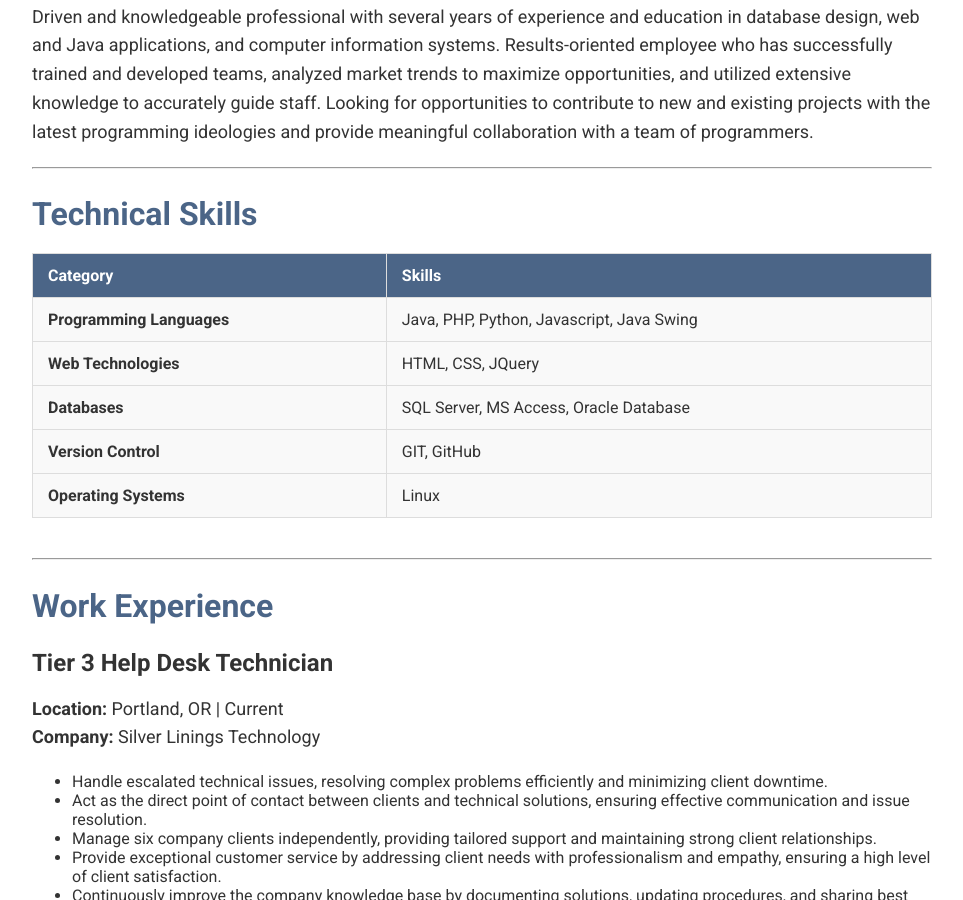
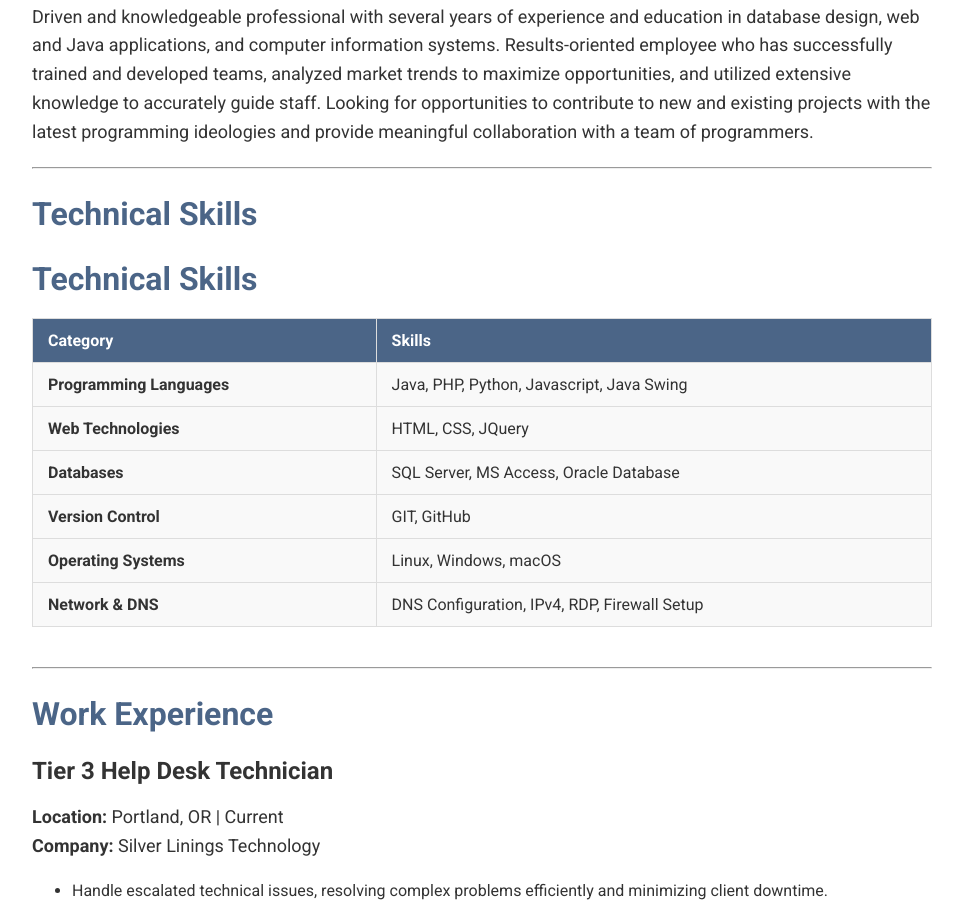
Before and after one commit to greg0rys/greg0rys.github.io, a Jekyll site: the page built from index.md, in a window 1280 px wide and 900 px high, scrolled down 586 px. Shown: the whole window, without its empty margins (158-1121 px from the left). Built offline with Jekyll 4.4.1, drawn with Linux system fonts in a browser that asks for light colours.

Commit message:
Update index.md

```diff
--- a/index.md
+++ b/index.md
@@ -22,13 +22,17 @@ Driven and knowledgeable professional with several years of experience and educa
 
 ## Technical Skills
 
+## Technical Skills
+
 | **Category**              | **Skills**                                    |
 | ------------------------- | --------------------------------------------- |
 | **Programming Languages** | Java, PHP, Python, Javascript, Java Swing      |
 | **Web Technologies**      | HTML, CSS, JQuery                             |
 | **Databases**             | SQL Server, MS Access, Oracle Database        |
 | **Version Control**       | GIT, GitHub                                   |
-| **Operating Systems**     | Linux                                         |
+| **Operating Systems**     | Linux, Windows, macOS                         |
+| **Network & DNS**         | DNS Configuration, IPv4, RDP, Firewall Setup  |
+
 
 ---
 
```
